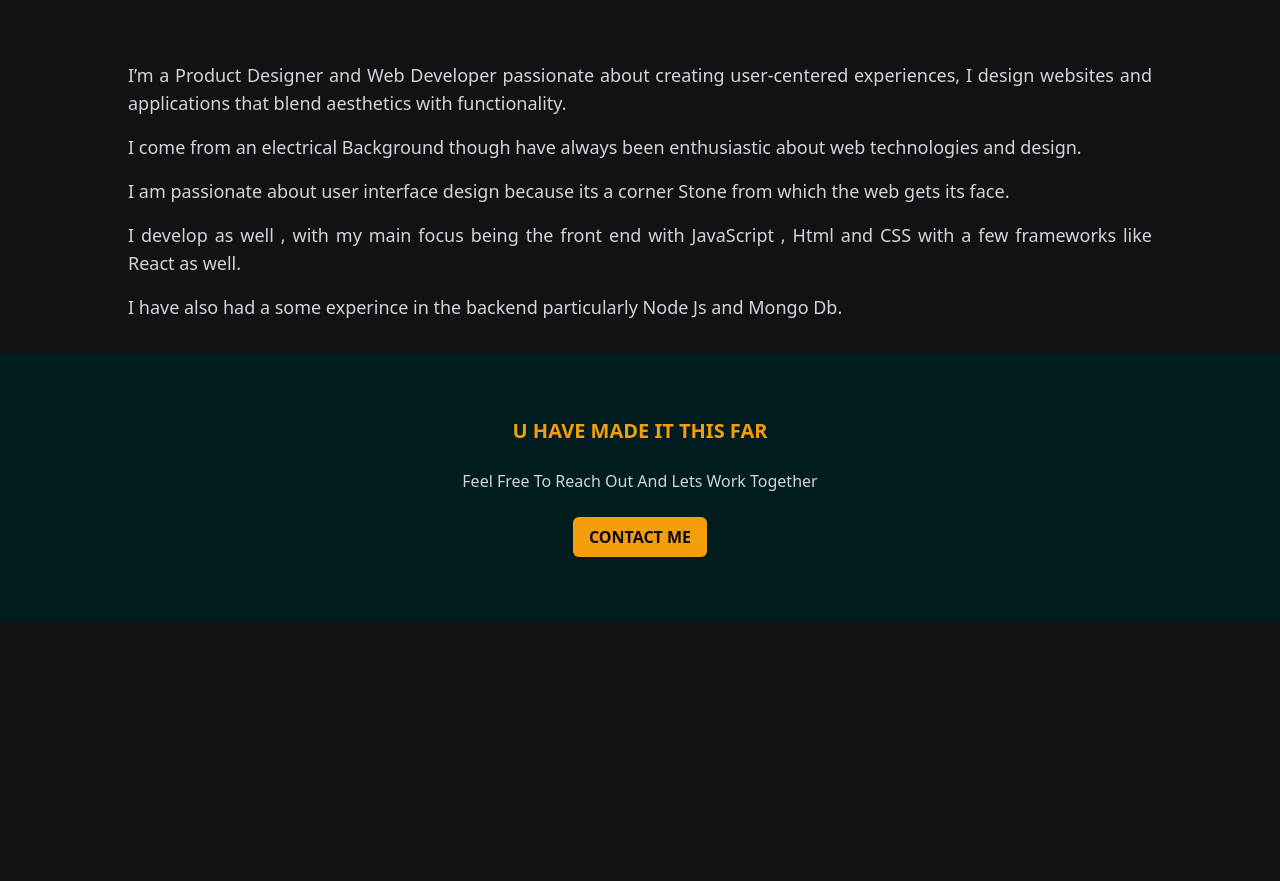
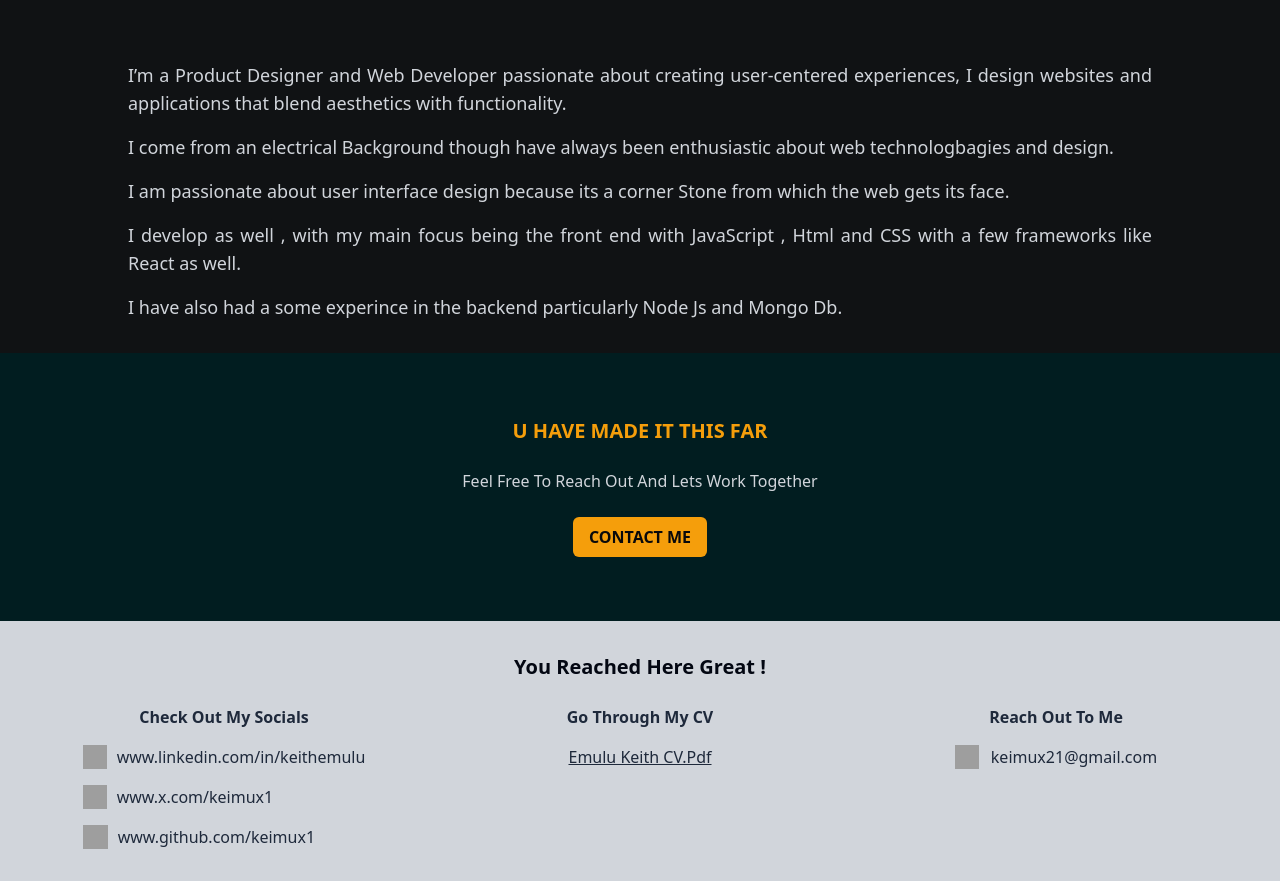
Before and after one commit to keimux1/keithemulu, a React (Vite) app: page /about in a window 1280 px wide. Shown: the part 385-1266 px from the top of the page. Before the commit the page ends 1006 px from the top, so only its background shows below. Built offline with nearby package versions, Linux system fonts and the light colour scheme; grey boxes are pictures that could not be loaded.

Commit message:
added the footer and the Contact section to the app.jsx file

```diff
--- a/package.json
+++ b/package.json
@@ -10,6 +10,7 @@
     "preview": "vite preview"
   },
   "dependencies": {
+    "@react-pdf/renderer": "^3.4.4",
     "axios": "^1.7.2",
     "react": "^18.2.0",
     "react-dom": "^18.2.0",
--- a/src/Components/About.jsx
+++ b/src/Components/About.jsx
@@ -1,4 +1,5 @@
 import CallToAction from "./CallToAction";
+import Footer from "./Footer";
 
 const About = () => {
   return (
@@ -20,7 +21,7 @@ const About = () => {
 
           <p className="mt-4">
             I come from an electrical Background though
-            have always been enthusiastic about web technologies and design.
+            have always been enthusiastic about web technologbagies and design.
           </p>
 
           <p className="mt-4">
@@ -39,6 +40,7 @@ const About = () => {
         </div>
       </div>
       <CallToAction/>
+      <Footer/>
     </div>
   );
 }
--- a/src/Components/Footer.jsx
+++ b/src/Components/Footer.jsx
@@ -0,0 +1,71 @@
+import { Link } from "react-router-dom";
+
+const Footer = () => {
+  return (
+    <div className="flex flex-col gap-6 justify-center p-8 bg-gray-300 max-md:px-5">
+      <div className="flex flex-col items-center justify-center">
+        <div className="text-xl font-bold text-center capitalize text-gray-950 max-md:max-w-full">
+          You reached Here Great !
+        </div>
+      </div>
+
+      <div className="flex justify-between max-md:flex-col gap-8 ">
+        <div className="flex flex-1 flex-col items-center text-base lowercase text-slate-800 gap-4">
+          <div className=" font-bold capitalize text-center">
+            Check Out My Socials{" "}
+          </div>
+
+          <div className="flex flex-col  gap-4 max-md:gap-6">
+            <Link target="_blank" className="flex gap-2.5 whitespace-nowrap  hover:text-amber-700" to="https://www.linkedin.com/in/keithemulu/">
+              <img
+                loading="lazy"
+                src="https://cdn.builder.io/api/v1/image/assets/TEMP/71d66c1bddcd2a322598f5da4968adc31d3ca5822e57cb22984f3dfbf946667d?"
+                className="shrink-0 w-6 aspect-square"
+              />
+              www.linkedin.com/in/keithemulu
+            </Link>
+
+            <Link target="_blank" className="flex gap-2.5 whitespace-nowrap  hover:text-amber-700" to="https://x.com/keimux1/">
+              <img
+                loading="lazy"
+                src="https://cdn.builder.io/api/v1/image/assets/TEMP/09969c0ce18342c876949941e8bc9b2707f211866571a8659fca388805d524ed?"
+                className="shrink-0 w-6 aspect-square"
+              />
+              www.x.com/keimux1
+            </Link>
+
+            <Link target="_blank" className="flex gap-2.5 whitespace-nowrap hover:text-amber-700" to="https://www.github.com/keimux1/">
+              <img
+                loading="lazy"
+                src="https://cdn.builder.io/api/v1/image/assets/TEMP/20595a35c9bcd4ea5fa40ae987c35b0cc2188133f0ad0d810080356bb002e08b?"
+                className="shrink-0 aspect-[1.04] w-[25px]"
+              />
+              www.github.com/keimux1
+            </Link>
+          </div>
+
+        </div>
+
+        <div className="flex flex-1 flex-col items-center text-base capitalize text-slate-800 gap-4">
+          <div className="font-bold">Go through my CV</div>
+          <div className="underline">Emulu Keith CV.pdf</div>
+        </div>
+
+        <div className="flex flex-1 flex-col items-center text-base  text-slate-800 gap-4">
+          <div className="font-bold capitalize">Reach Out to me </div>
+          <div className="flex gap-3">
+            <img
+              loading="lazy"
+              src="https://cdn.builder.io/api/v1/image/assets/TEMP/871b1f43a8b41a2eb204431fa777ac0fcac736f254201768edcca3a3cda0fa25?"
+              className="shrink-0 w-6 aspect-square"
+            />
+            <div>keimux21@gmail.com</div>
+          </div>
+        </div>
+      </div>
+
+    </div>
+  );
+}
+
+export default Footer;
```
Also changed, not shown: src/Components/Cv.jsx (added), 1 other file (tests, documents, lock files or other folders).
